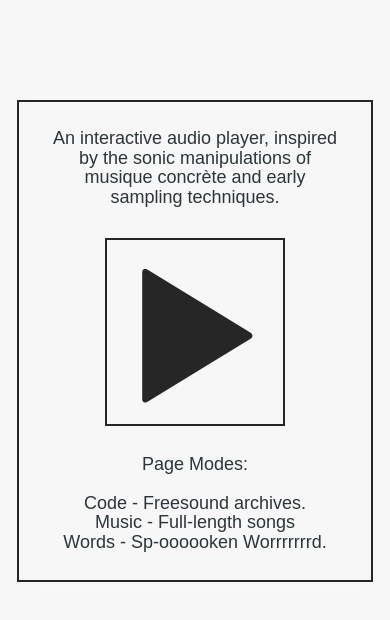
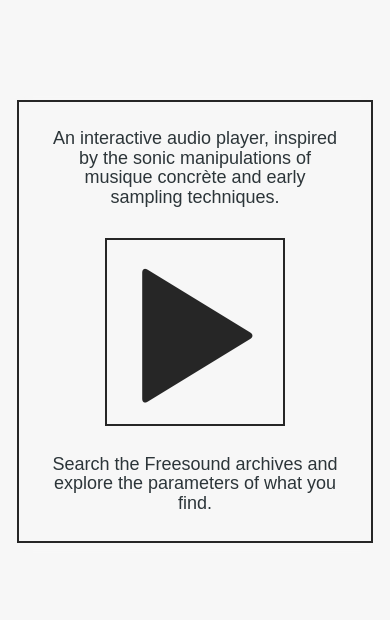
Before and after one commit to nattog/Proximity, a plain HTML site: page index.html in a window 390 px wide. Drawn offline with nearby package versions, Linux system fonts and the light colour scheme; a web font is replaced by a local one.

Commit message:
new text

```diff
--- a/index.html
+++ b/index.html
@@ -36,11 +36,8 @@
 				</div>
 				<div class="col-sm-4" id="launch"> <a id="playLink"><span class="glyphicon glyphicon-play" id="playIcon" aria-hidden="true"></span></a>
 				</div>
-				<div class="col-sm-4" id="information">Page Modes:
-					<br>
-					<br>Code - Freesound archives.
-					<br>Music - Full-length songs
-					<br>Words - Sp-oooooken Worrrrrrrd.</div>
+				<div class="col-sm-4" id="information">
+          Search the Freesound archives and explore the parameters of what you find.
 			</div>
 		</div>
 		<div id="interface">
```
